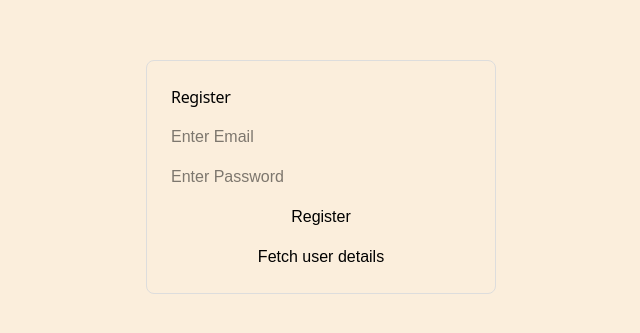
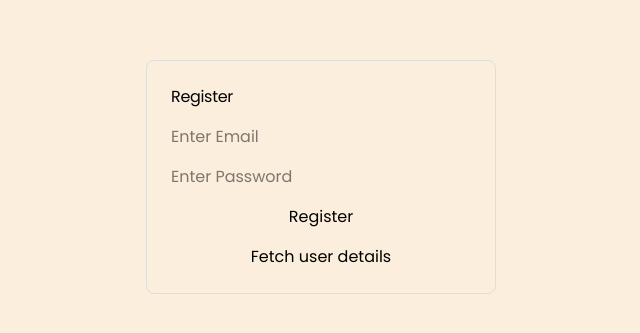
Before and after one commit to AmanKumarAryan/AmanKumarAryan, a Next.js app in the folder apps/web/: page /register in a window 1280 px wide. Shown: the part 223-556 px from the top of the page, without its empty margins (319-959 px from the left). Built offline with nearby package versions, Linux system fonts and the light colour scheme; no server answers.

Commit message:
fixed forts issue

```diff
--- a/apps/web/app/globals.css
+++ b/apps/web/app/globals.css
@@ -14,6 +14,7 @@
   --color-card: var(--card);
   --font-baloo: var(--font-baloo);
   --font-anton: var(--font-anton);
+  --font-poppins: var(--font-poppins);
   --color-card-foreground: var(--card-foreground);
   --color-popover: var(--popover);
   --color-popover-foreground: var(--popover-foreground);
@@ -63,19 +64,27 @@
 @layer base {
   * {
     border-color: var(--color-border);
+    font-family: var(--font-poppins);
   }
+
   html {
     scroll-behavior: smooth;
   }
+
   body {
     background-color: var(--color-background);
     color: var(--color-foreground);
-    font-family: var(--font-sans);
+    /* font-family: var(--font-sans); */
     -webkit-font-smoothing: antialiased;
     text-rendering: optimizeLegibility;
   }
-  h1, h2, h3, h4, h5 {
-    font-family: var(--font-display);
+
+  h1,
+  h2,
+  h3,
+  h4,
+  h5 {
+    font-family: var(--font-poppins);
     letter-spacing: -0.02em;
   }
 }
@@ -83,14 +92,20 @@
 @utility font-hand {
   font-family: var(--font-hand);
 }
+
 @utility font-display {
   font-family: var(--font-display);
 }
 
 /* Handwriting stroke animation */
 @keyframes hand-draw {
-  from { stroke-dashoffset: 1200; }
-  to { stroke-dashoffset: 0; }
+  from {
+    stroke-dashoffset: 1200;
+  }
+
+  to {
+    stroke-dashoffset: 0;
+  }
 }
 
 
@@ -104,5 +119,4 @@
 body {
   background: var(--background);
   color: var(--foreground);
-  font-family: Arial, Helvetica, sans-serif;
 }
--- a/apps/web/app/layout.tsx
+++ b/apps/web/app/layout.tsx
@@ -1,5 +1,5 @@
 import type { Metadata } from "next";
-import { Geist, Geist_Mono, Baloo_2,Anton } from "next/font/google";
+import { Geist, Geist_Mono, Baloo_2, Anton, Poppins } from "next/font/google";
 import "./globals.css";
 
 const geistSans = Geist({
@@ -14,6 +14,12 @@ const geistMono = Geist_Mono({
 const baloo = Baloo_2({
   variable: "--font-baloo",
   subsets: ["latin"],
+});
+const poppins = Poppins({
+  weight: ["400", "500", "600", "700"],
+  subsets: ["latin"],
+  display: "swap",
+  variable: "--font-poppins",
 });
 const anton = Anton({
   variable: "--font-anton",
@@ -34,7 +40,7 @@ export default function RootLayout({
   return (
     <html
       lang="en"
-      className={`${geistSans.variable} ${anton.variable} ${geistMono.variable} ${baloo.variable} h-full antialiased`}
+      className={`${geistSans.variable} ${poppins.variable} ${anton.variable} ${geistMono.variable} ${baloo.variable} h-full antialiased`}
     >
     <body className="min-h-full flex flex-col">{children}</body>
     </html >
```
